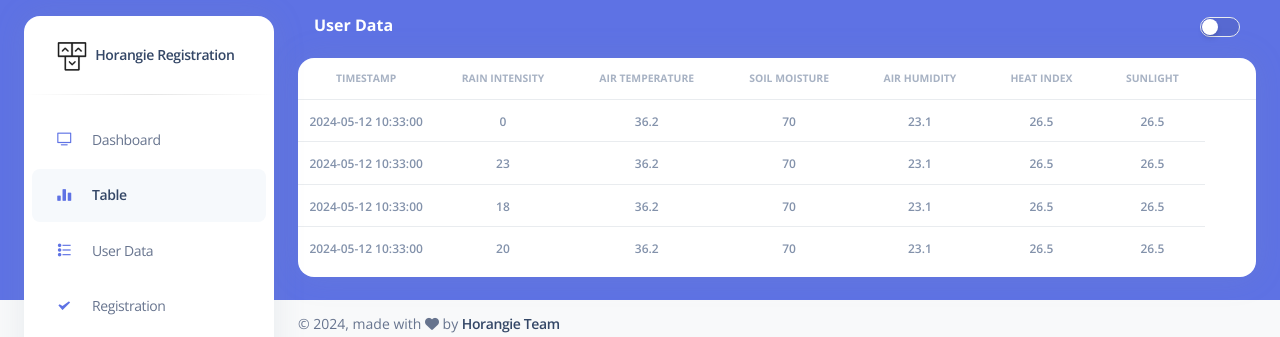
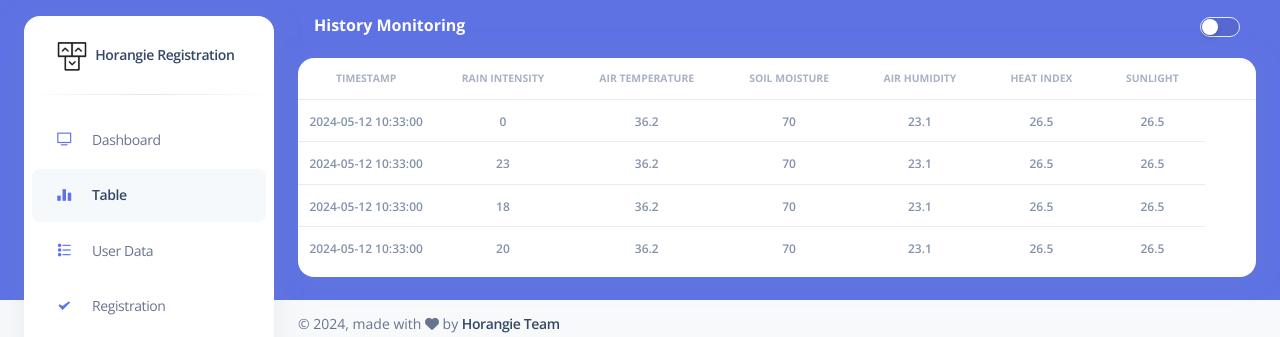
Before and after one commit to enolbesar/Horangie, a PHP site: page /pages/tables.php in a window 1280 px wide. Shown: the top 337 px of the page. Run offline with PHP 8.4, Linux system fonts and the light colour scheme; data comes from the database, SQL or seed files in the repository; some libraries are stand-ins or nearby versions.

Commit message:
ganti judul tabel

```diff
--- a/monitoring/pages/tables.php
+++ b/monitoring/pages/tables.php
@@ -92,7 +92,7 @@
     <nav class="navbar navbar-main navbar-expand-lg px-0 mx-4 shadow-none border-radius-xl" id="navbarBlur" data-scroll="false">
       <div class="container-fluid py-1 px-3">
         <nav aria-label="breadcrumb">
-          <h6 class="font-weight-bolder text-white mb-0">User Data</h6>
+          <h6 class="font-weight-bolder text-white mb-0">History Monitoring</h6>
         </nav>
         <!-- Tempatkan tombol dark mode di sini -->
         <div class="form-check form-switch ps-0 ms-auto my-auto">
```
